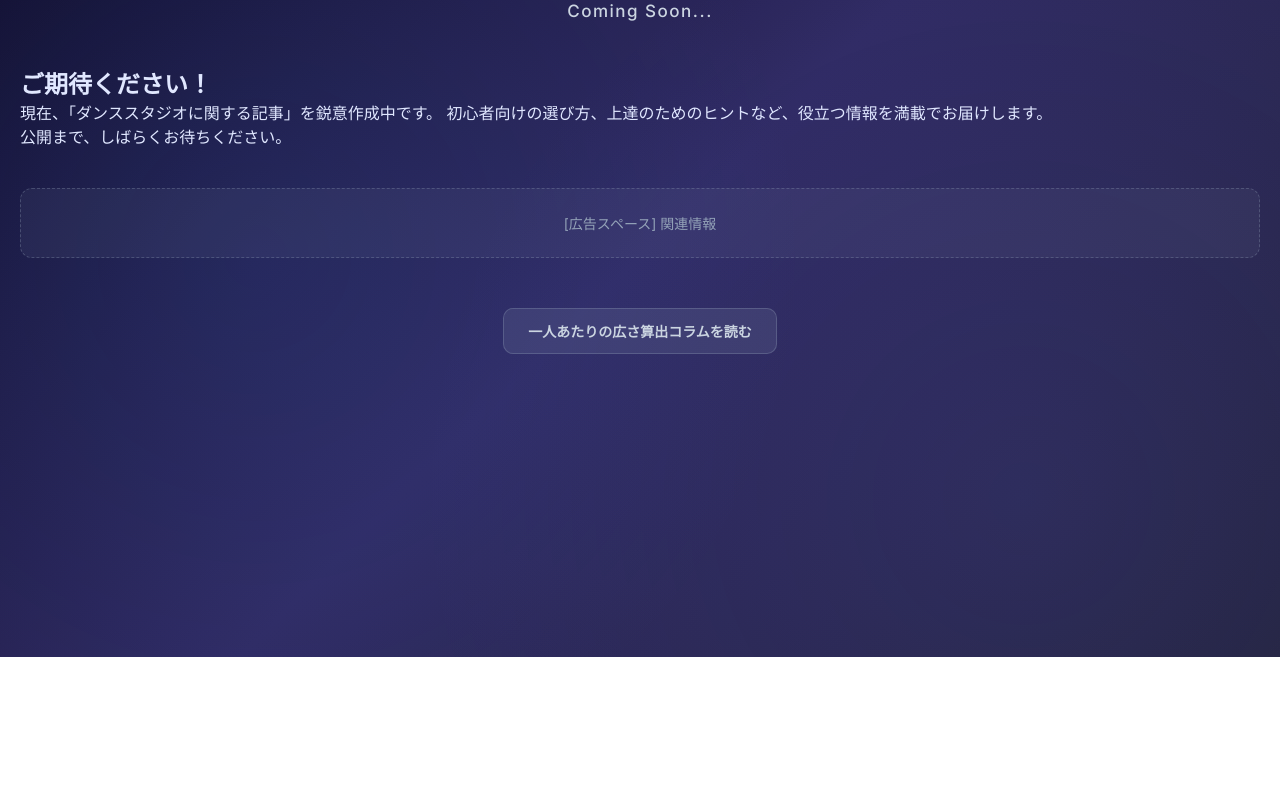
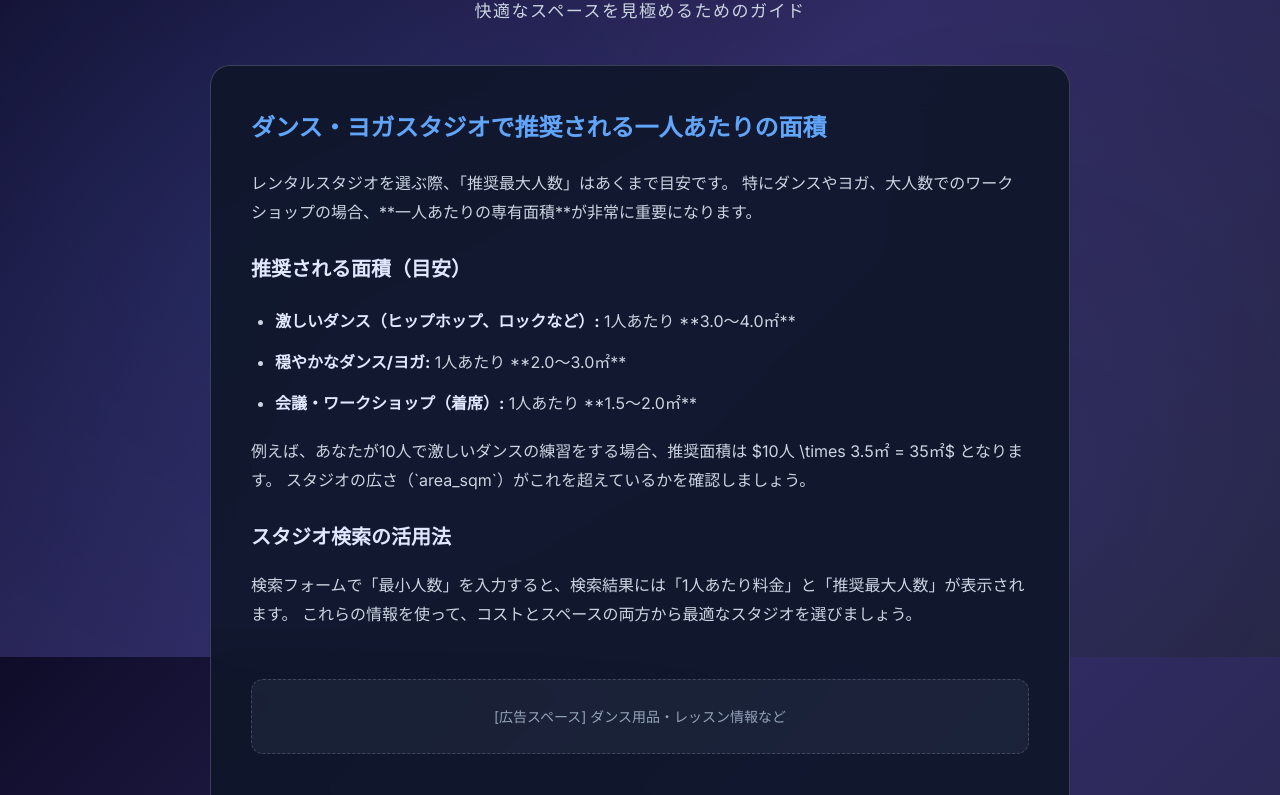
Before and after one commit to baned0803-oss/studio-prototype, a plain HTML site: page column_area.html in a window 1280 px wide. Shown: the part 143-938 px from the top of the page. Before the commit the page ends 800 px from the top, so only its background shows below. Drawn offline with Linux system fonts and the light colour scheme; files that its build step writes are made by us from their sources.

Commit message:
Add files via upload

```diff
--- a/column_area.html
+++ b/column_area.html
@@ -3,8 +3,11 @@
 <head>
     <meta charset="UTF-8">
     <meta name="viewport" content="width=device-width, initial-scale=1.0">
-    <title>ダンススタジオ記事 - Coming Soon</title>
-    <link rel="stylesheet" href="styles.css">
+    <title>一人あたりの広さ算出コラム - レンタルスタジオ比較</title>
+    <link rel="stylesheet" href="css/base.css">
+    <link rel="stylesheet" href="css/components.css">
+    <link rel="stylesheet" href="css/pages.css">
+    <link rel="stylesheet" href="css/responsive.css">
     <link href="https://fonts.googleapis.com/css2?family=Inter:wght@400;500;600;700;800;900&family=Noto+Sans+JP:wght@400;500;700;900&display=swap" rel="stylesheet">
 </head>
 <body>
@@ -12,27 +15,43 @@
 
         <header class="results-header">
             <a href="index.html" class="back-link-top">← スタジオ検索に戻る</a>
-            <h1>ダンススタジオ記事</h1>
-            <p class="subtitle">Coming Soon...</p>
+            <h1>一人あたりの広さ算出コラム</h1>
+            <p class="subtitle">快適なスペースを見極めるためのガイド</p>
         </header>
 
-        <div class="content-section" id="comingSoon">
-            <h2>ご期待ください！</h2>
+        <div class="content-section" id="areaColumnContent">
+            <h2>ダンス・ヨガスタジオで推奨される一人あたりの面積</h2>
+
             <p>
-                現在、「ダンススタジオに関する記事」を鋭意作成中です。
-                初心者向けの選び方、上達のためのヒントなど、役立つ情報を満載でお届けします。
-            </p>
-            <p>
-                公開まで、しばらくお待ちください。
+                レンタルスタジオを選ぶ際、「推奨最大人数」はあくまで目安です。
+                特にダンスやヨガ、大人数でのワークショップの場合、**一人あたりの専有面積**が非常に重要になります。
             </p>
 
-            <div class="advertisement-space footer-ad" style="margin-top: 40px;">
-                [広告スペース] 関連情報
+            <h3>推奨される面積（目安）</h3>
+            <ul>
+                <li><strong>激しいダンス（ヒップホップ、ロックなど）:</strong> 1人あたり **3.0〜4.0㎡**</li>
+                <li><strong>穏やかなダンス/ヨガ:</strong> 1人あたり **2.0〜3.0㎡**</li>
+                <li><strong>会議・ワークショップ（着席）:</strong> 1人あたり **1.5〜2.0㎡**</li>
+            </ul>
+
+            <p>
+                例えば、あなたが10人で激しいダンスの練習をする場合、推奨面積は $10人 \times 3.5㎡ = 35㎡$ となります。
+                スタジオの広さ（`area_sqm`）がこれを超えているかを確認しましょう。
+            </p>
+
+            <h3>スタジオ検索の活用法</h3>
+            <p>
+                検索フォームで「最小人数」を入力すると、検索結果には「1人あたり料金」と「推奨最大人数」が表示されます。
+                これらの情報を使って、コストとスペースの両方から最適なスタジオを選びましょう。
+            </p>
+
+            <div class="advertisement-space footer-ad">
+                [広告スペース] ダンス用品・レッスン情報など
             </div>
         </div>
 
         <div class="content-links" style="margin-top: 50px;">
-             <a href="column_area.html" class="link-button">一人あたりの広さ算出コラムを読む</a>
+             <a href="column_dance.html" class="link-button">ダンススタジオ記事を読む (Coming Soon)</a>
         </div>
     </div>
 </body>
```
Also changed, not shown: column_dance.html (+4 -1 lines), index.html (+93 -20 lines), results.html (+5 -2 lines).
